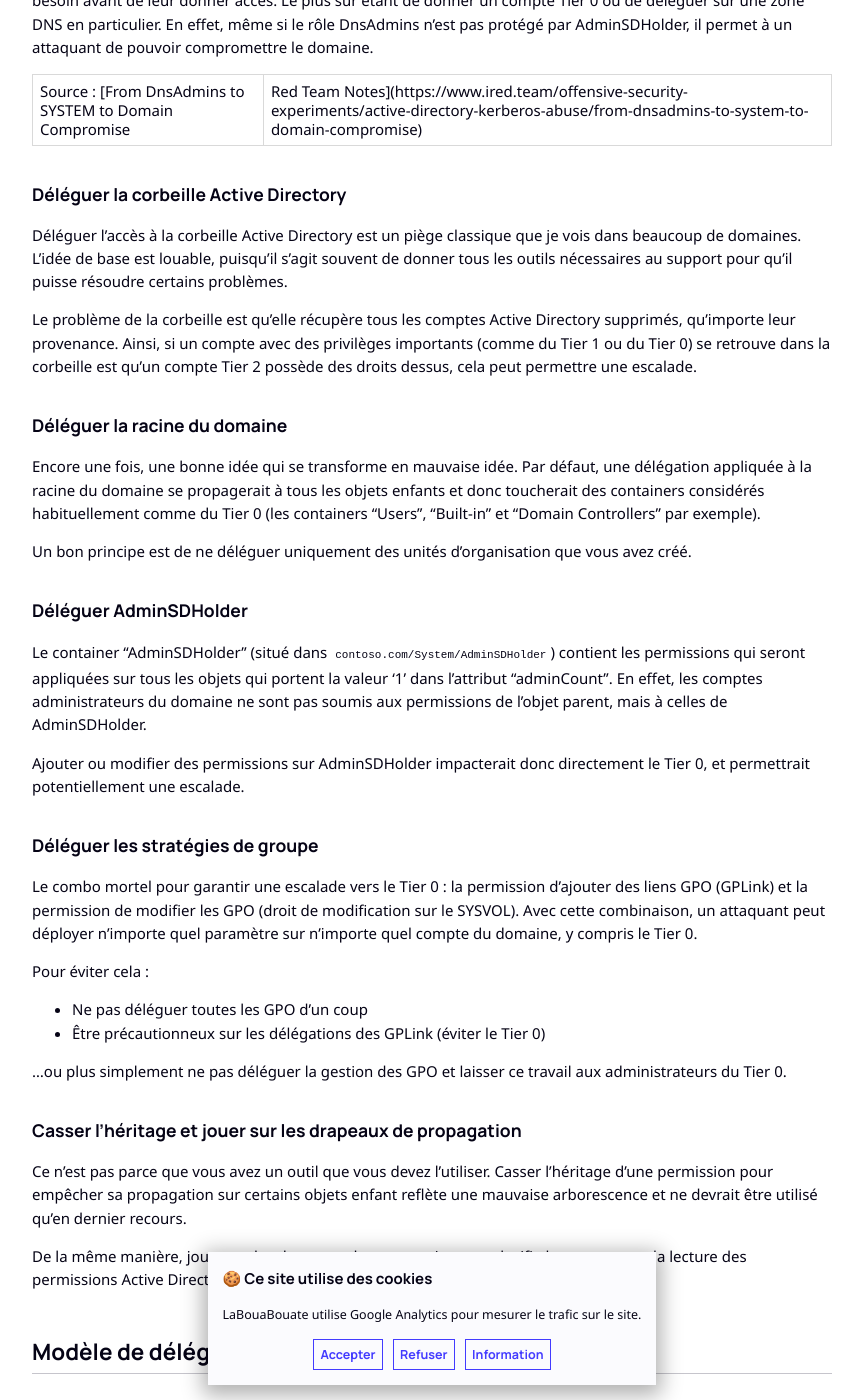
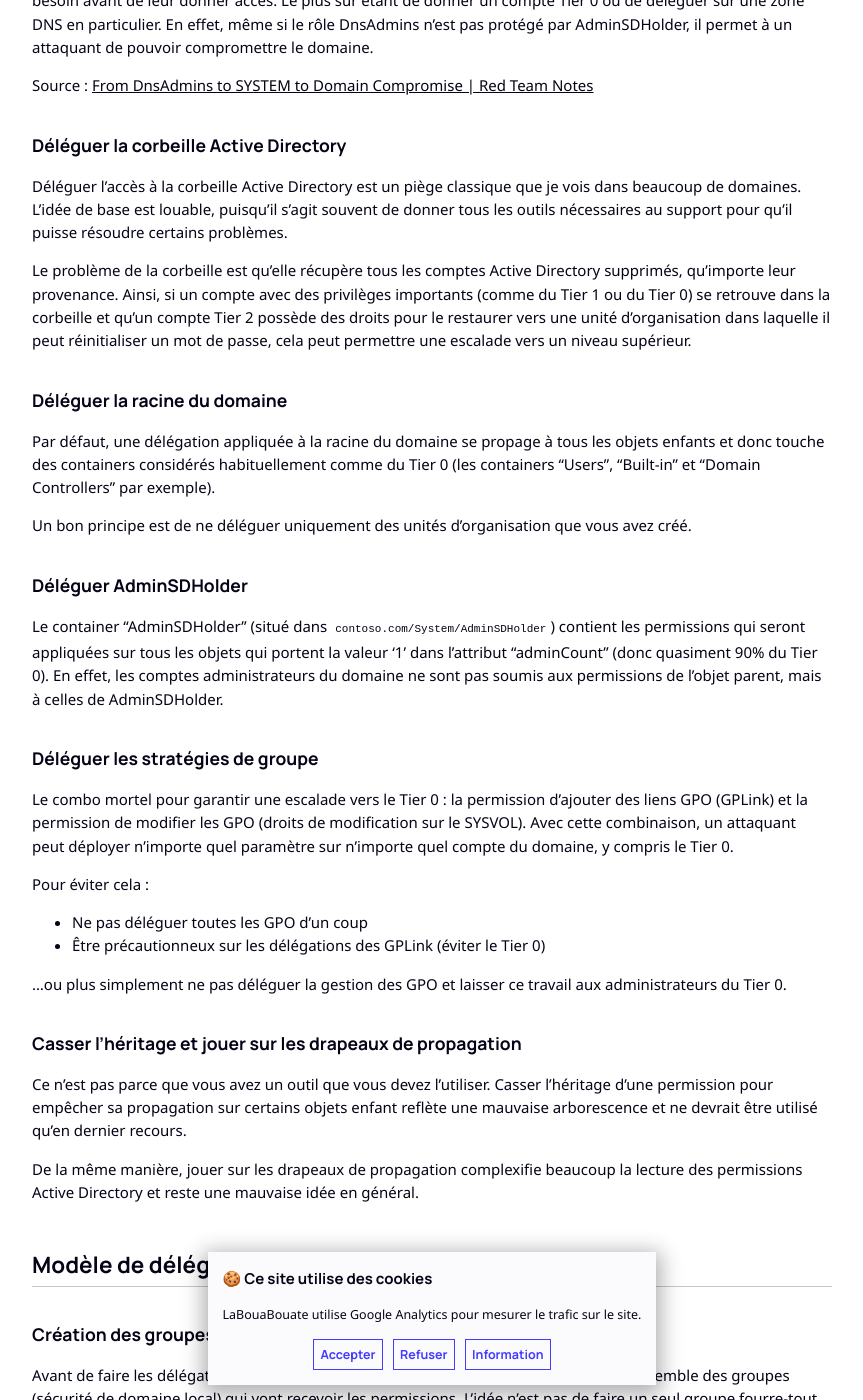
Before and after one commit to leobouard/leobouard.github.io, a Jekyll site: the page built from _posts/2024-11-01-tiering-model-004.md, in a window 1280 px wide and 1400 px high, scrolled down 1180 px. Shown: the whole window, without its empty margins (208-1071 px from the left). Built offline with Jekyll 4.4.1, drawn with Linux system fonts in a browser that asks for light colours; nearby versions of some CDN libraries; some web fonts are replaced; some of the changed text lies outside the part shown.

Commit message:
Update 2024-11-01-tiering-model-004.md

```diff
--- a/_posts/2024-11-01-tiering-model-004.md
+++ b/_posts/2024-11-01-tiering-model-004.md
@@ -37,29 +37,27 @@
 
 Si vos administrateurs Tier 1 ou Tier 2 ont besoin d'administrer certaines zones DNS, veillez à bien qualifier le besoin avant de leur donner accès. Le plus sûr étant de donner un compte Tier 0 ou de déléguer sur une zone DNS en particulier. En effet, même si le rôle DnsAdmins n'est pas protégé par AdminSDHolder, il permet à un attaquant de pouvoir compromettre le domaine.
 
-Source : [From DnsAdmins to SYSTEM to Domain Compromise | Red Team Notes](https://www.ired.team/offensive-security-experiments/active-directory-kerberos-abuse/from-dnsadmins-to-system-to-domain-compromise)
+Source : [From DnsAdmins to SYSTEM to Domain Compromise \| Red Team Notes](https://www.ired.team/offensive-security-experiments/active-directory-kerberos-abuse/from-dnsadmins-to-system-to-domain-compromise)
 
 ### Déléguer la corbeille Active Directory
 
 Déléguer l'accès à la corbeille Active Directory est un piège classique que je vois dans beaucoup de domaines. L'idée de base est louable, puisqu'il s'agit souvent de donner tous les outils nécessaires au support pour qu'il puisse résoudre certains problèmes.
 
-Le problème de la corbeille est qu'elle récupère tous les comptes Active Directory supprimés, qu'importe leur provenance. Ainsi, si un compte avec des privilèges importants (comme du Tier 1 ou du Tier 0) se retrouve dans la corbeille est qu'un compte Tier 2 possède des droits dessus, cela peut permettre une escalade.
+Le problème de la corbeille est qu'elle récupère tous les comptes Active Directory supprimés, qu'importe leur provenance. Ainsi, si un compte avec des privilèges importants (comme du Tier 1 ou du Tier 0) se retrouve dans la corbeille et qu'un compte Tier 2 possède des droits pour le restaurer vers une unité d'organisation dans laquelle il peut réinitialiser un mot de passe, cela peut permettre une escalade vers un niveau supérieur.
 
 ### Déléguer la racine du domaine
 
-Encore une fois, une bonne idée qui se transforme en mauvaise idée. Par défaut, une délégation appliquée à la racine du domaine se propagerait à tous les objets enfants et donc toucherait des containers considérés habituellement comme du Tier 0 (les containers "Users", "Built-in" et "Domain Controllers" par exemple).
+Par défaut, une délégation appliquée à la racine du domaine se propage à tous les objets enfants et donc touche des containers considérés habituellement comme du Tier 0 (les containers "Users", "Built-in" et "Domain Controllers" par exemple).
 
 Un bon principe est de ne déléguer uniquement des unités d'organisation que vous avez créé.
 
 ### Déléguer AdminSDHolder
 
-Le container "AdminSDHolder" (situé dans `contoso.com/System/AdminSDHolder`) contient les permissions qui seront appliquées sur tous les objets qui portent la valeur '1' dans l'attribut "adminCount". En effet, les comptes administrateurs du domaine ne sont pas soumis aux permissions de l'objet parent, mais à celles de AdminSDHolder.
-
-Ajouter ou modifier des permissions sur AdminSDHolder impacterait donc directement le Tier 0, et permettrait potentiellement une escalade.
+Le container "AdminSDHolder" (situé dans `contoso.com/System/AdminSDHolder`) contient les permissions qui seront appliquées sur tous les objets qui portent la valeur '1' dans l'attribut "adminCount" (donc quasiment 90% du Tier 0). En effet, les comptes administrateurs du domaine ne sont pas soumis aux permissions de l'objet parent, mais à celles de AdminSDHolder.
 
 ### Déléguer les stratégies de groupe
 
-Le combo mortel pour garantir une escalade vers le Tier 0 : la permission d'ajouter des liens GPO (GPLink) et la permission de modifier les GPO (droit de modification sur le SYSVOL). Avec cette combinaison, un attaquant peut déployer n'importe quel paramètre sur n'importe quel compte du domaine, y compris le Tier 0.
+Le combo mortel pour garantir une escalade vers le Tier 0 : la permission d'ajouter des liens GPO (GPLink) et la permission de modifier les GPO (droits de modification sur le SYSVOL). Avec cette combinaison, un attaquant peut déployer n'importe quel paramètre sur n'importe quel compte du domaine, y compris le Tier 0.
 
 Pour éviter cela :
 
@@ -72,13 +70,13 @@
 
 Ce n'est pas parce que vous avez un outil que vous devez l'utiliser. Casser l'héritage d'une permission pour empêcher sa propagation sur certains objets enfant reflète une mauvaise arborescence et ne devrait être utilisé qu'en dernier recours.
 
-De la même manière, jouer sur les drapeaux de propagation complexifie beaucoup trop la lecture des permissions Active Directory et une mauvaise idée en général.
+De la même manière, jouer sur les drapeaux de propagation complexifie beaucoup la lecture des permissions Active Directory et reste une mauvaise idée en général.
 
 ## Modèle de délégation
 
 ### Création des groupes
 
-Avant de faire les délégations dans votre arborescence, il faut commencer par créer l'ensemble des groupes (Sécurité de domaine local) qui vont recevoir les permissions. L'idée n'est pas de faire un seul groupe fourre-tout qui contiendra l'ensemble des permissions que vous voulez donner au Tier 1 par exemple, mais plutôt un ensemble de groupe qui ne portent à chaque fois qu'une seule permission. Par exemple :
+Avant de faire les délégations dans votre arborescence, il faut commencer par créer l'ensemble des groupes (sécurité de domaine local) qui vont recevoir les permissions. L'idée n'est pas de faire un seul groupe fourre-tout qui contiendrait l'ensemble des permissions que vous voulez donner au Tier 1 par exemple, mais plutôt un ensemble de groupes qui ne portent à chaque fois qu'une seule permission. Voici quelques exemples de groupes :
 
 - Réinitialisation du mot de passe des utilisateurs sur consoto.com/FABRIKAM LLC
 - Gestion complète des utilisateurs sur consoto.com/CONTOSO
@@ -101,23 +99,23 @@
 
 #### En ligne de commande
 
-Pour créer des délégations en ligne de commande, vous pouvez utiliser l'utilitaire [dsacls](https://learn.microsoft.com/en-us/previous-versions/windows/it-pro/windows-server-2012-r2-and-2012/cc771151%28v=ws.11%29) mais je préviens : c'est une vraie plaie à utiliser. Pour contourner le problème, j'ai créé une fonction PowerShell qui "wrap" cet utilitaire dans une commande simple à utiliser : [PowerShell wrapper of the dsacls utility for easy delegation of Active Directory permissions](https://gist.github.com/leobouard/027bbcc9941d80c8175cb337147fc0e4).
+Pour créer des délégations en ligne de commande, vous pouvez utiliser l'utilitaire [dsacls](https://learn.microsoft.com/en-us/previous-versions/windows/it-pro/windows-server-2012-r2-and-2012/cc771151%28v=ws.11%29), mais je préviens : c'est une vraie plaie à utiliser. Pour contourner le problème, j'ai créé une fonction PowerShell qui "wrap" cet utilitaire dans une commande simple à utiliser : [PowerShell wrapper of the dsacls utility for easy delegation of Active Directory permissions](https://gist.github.com/leobouard/027bbcc9941d80c8175cb337147fc0e4).
 
-### Création des délégations d'administration local
+### Délégation des droits d'administration local
 
-Par défaut, les seuls utilisateurs du domaine à avoir accès à tous les ordinateurs en tant qu'administrateur local sont les membres du groupe "Admins du domaine". Comme ce groupe est réservé aux membres du Tier 0, il faut déléguer cet aspect aux administrateurs du Tier 1 et du Tier 2.
+Par défaut, les seuls utilisateurs du domaine à avoir accès à tous les ordinateurs en tant qu'administrateur local sont les membres du groupe "Admins du domaine". Comme ce groupe est réservé aux membres du Tier 0, il faut déléguer cet aspect aux administrateurs du Tier 1 et du Tier 2 pour qu'ils puissent accéder à leurs machines.
 
 Même chose que pour les délégations de contrôle : il faut bien créer un groupe de sécurité domaine local dont la seule raison d'exister sera de donner les droits d'administration locaux à ses membres.
 
-Plus d'informations sur comment ajouter un groupe du domaine dans les groupes restreints des ordinateurs d'une unité d'organisation : [How To Add Local Administrators via GPO (Group Policy)](https://thesysadminchannel.com/add-local-administrators-via-gpo-group-policy/)
+Plus d'informations sur comment ajouter un groupe du domaine dans les groupes restreints des ordinateurs : [How To Add Local Administrators via GPO (Group Policy)](https://thesysadminchannel.com/add-local-administrators-via-gpo-group-policy/)
 
 > Je déconseille l'utilisation de la méthode plus moderne (via les préférences Windows) à cause des comportements capricieux que j'ai pu observer lors du retrait de la GPO.
 
 ### Création des rôles
 
-Une fois toutes vos délégations créées, vous n'avez plus qu'à créer des groupes de sécurité globaux qui vont permettre de réunir toutes les permissions que vous avez créé précédemment. Ces groupes vont servir de rôle d'administration (comme le fait le groupe "Admins du domaine" par exemple) pour que vous puissiez ajouter facilement vos nouveaux administrateurs.
+Une fois toutes vos délégations créées, vous n'avez plus qu'à créer des groupes de sécurité globaux qui vont permettre de réunir toutes les permissions que vous avez créées précédemment. Ces groupes vont servir de rôle d'administration (comme le groupe "Admins du domaine" par exemple) pour que vous puissiez ajouter facilement vos nouveaux administrateurs.
 
-L'idée de ce genre de groupe est de rationnaliser les accès de tous les membres d'une équipe, pour simplifier l'administration quotidienne et répondre plus rapidement à un audit par exemple. Voici quelques exemples de groupes qui pourraient être créés :
+L'idée de ce genre de groupe est de rationaliser les accès de tous les membres d'une équipe, pour simplifier l'administration quotidienne et répondre plus rapidement à un audit par exemple. Voici quelques exemples de groupes qui pourraient être créés :
 
 - TIER1 FABRIKAM Devops
 - TIER1 TAILSPIN TOYS SAP Admins
```
Also changed, not shown: other parts of _posts/2024-11-01-tiering-model-004.md (+2 -4 lines).
